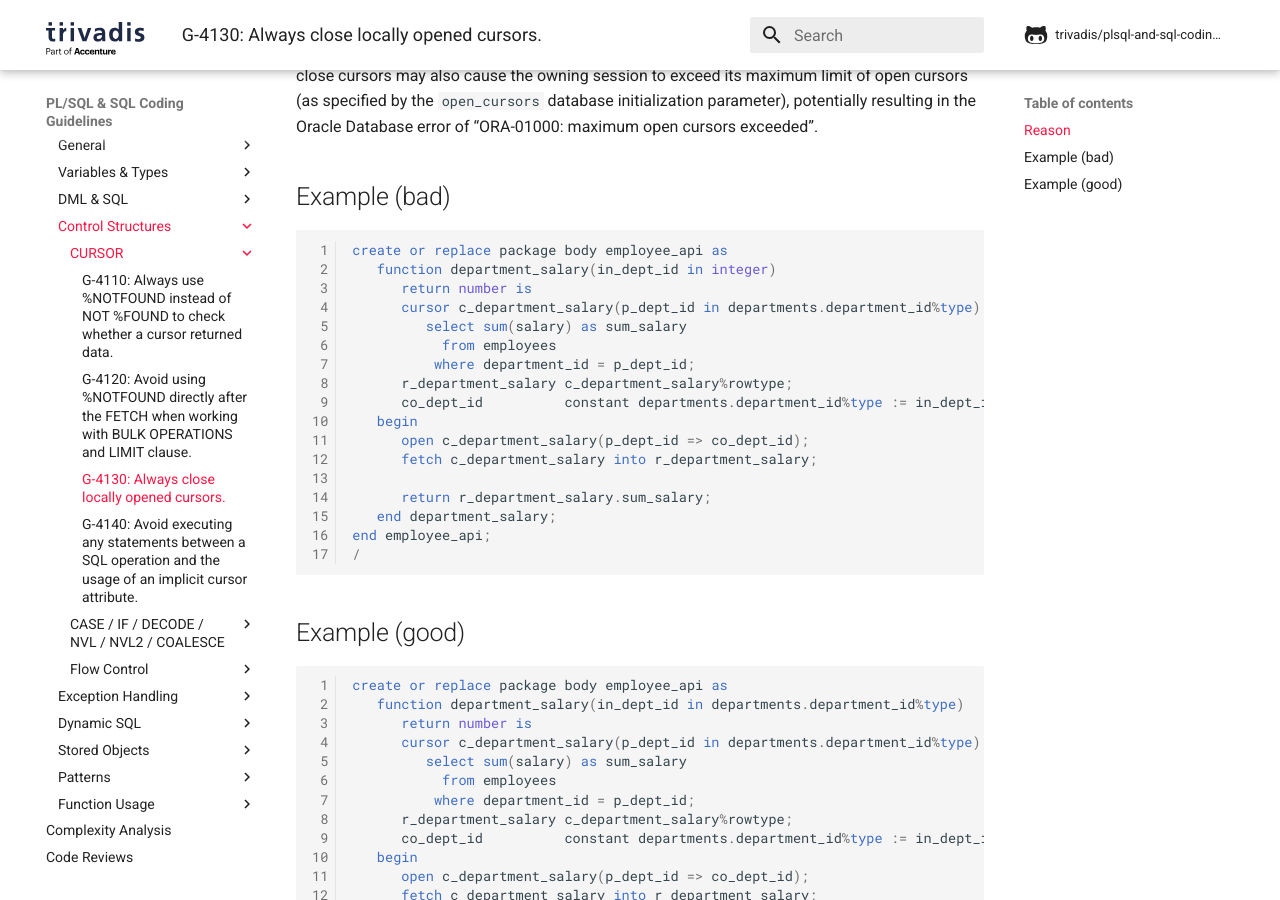
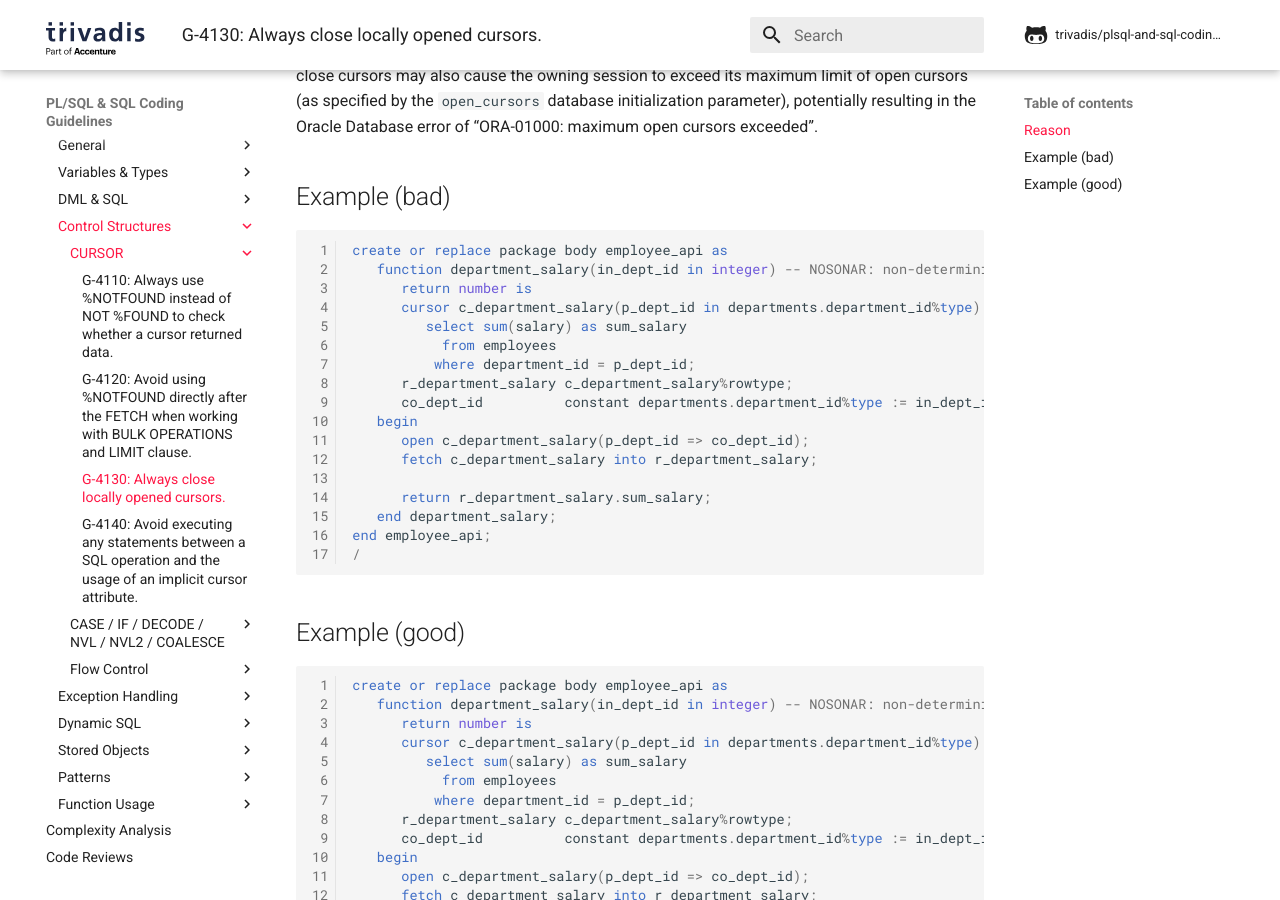
Before and after one commit to Trivadis/plsql-and-sql-coding-guidelines, an MkDocs documentation site: the page built from docs/4-language-usage/4-control-structures/1-cursor/g-4130.md, in a window 1280 px wide and 900 px high, scrolled down 365 px. Built offline with MkDocs 1.6.1 and Material for MkDocs 9.7.7, drawn with Linux system fonts in a browser that asks for light colours; comment, search, counter and statistics services are not loaded; the version menu is left out.

Commit message:
Fix violations of G-7460

````diff
--- a/docs/4-language-usage/4-control-structures/1-cursor/g-4130.md
+++ b/docs/4-language-usage/4-control-structures/1-cursor/g-4130.md
@@ -11,7 +11,7 @@ Any cursors left open can consume additional memory space (i.e. SGA) within the
 
 ``` sql
 create or replace package body employee_api as
-   function department_salary(in_dept_id in integer)
+   function department_salary(in_dept_id in integer) -- NOSONAR: non-deterministic
       return number is
       cursor c_department_salary(p_dept_id in departments.department_id%type) is
          select sum(salary) as sum_salary
@@ -33,7 +33,7 @@ end employee_api;
 
 ``` sql
 create or replace package body employee_api as
-   function department_salary(in_dept_id in departments.department_id%type)
+   function department_salary(in_dept_id in integer) -- NOSONAR: non-deterministic
       return number is
       cursor c_department_salary(p_dept_id in departments.department_id%type) is
          select sum(salary) as sum_salary
````
